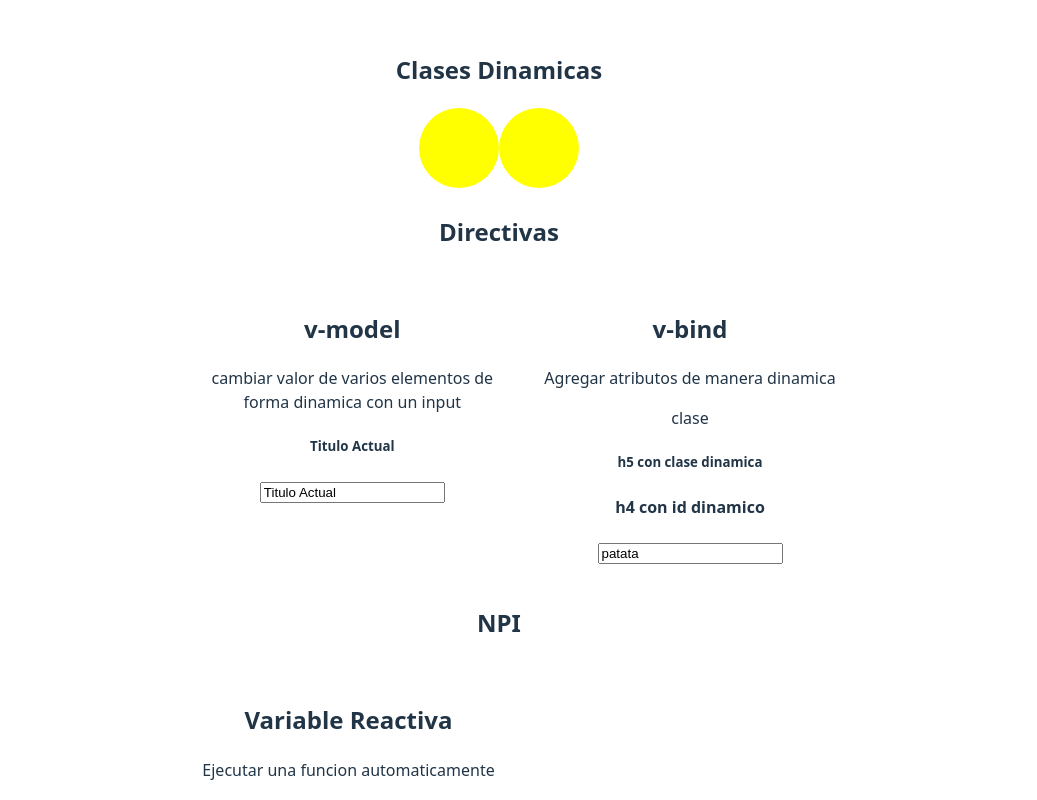
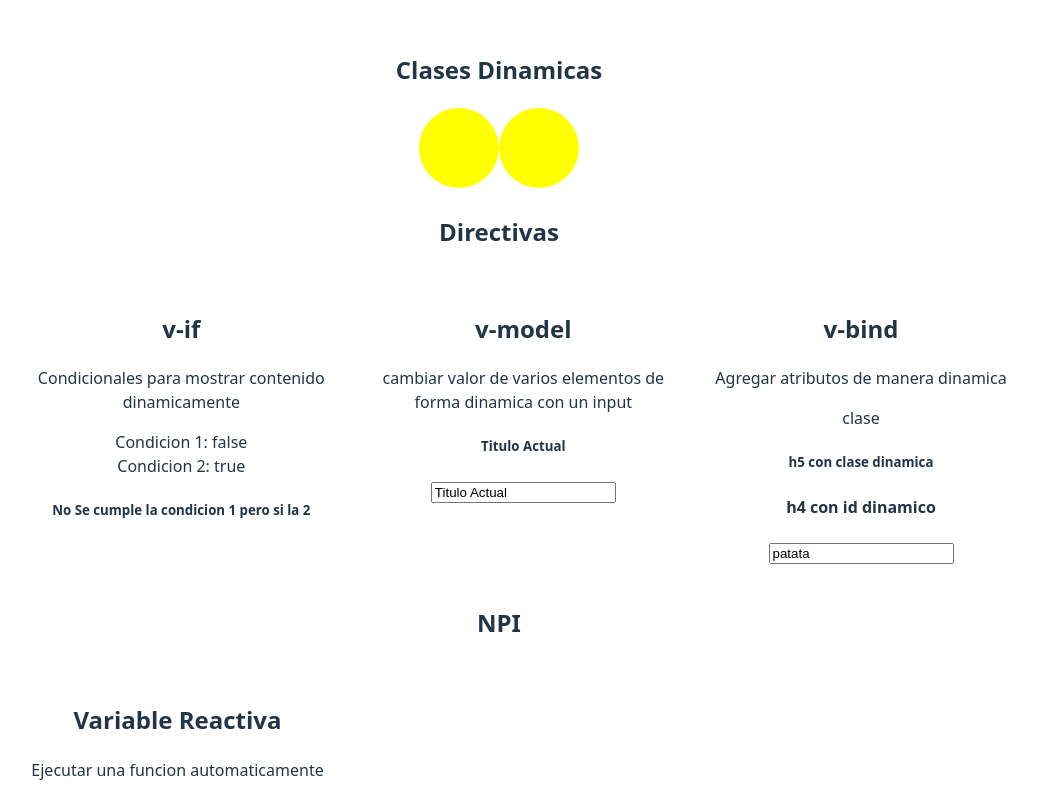
Before and after one commit to RamconDev/Vue-AmazingCode, a Vue app: page / in a window 1280 px wide. Shown: the top 800 px of the page, without its empty margins (141-1178 px from the left). Built offline with nearby package versions, Linux system fonts and the light colour scheme.

Commit message:
v-if - mostrar elementos mediante condicionales

```diff
--- a/src/App.vue
+++ b/src/App.vue
@@ -4,6 +4,7 @@
     import ClickComponen from './components/eventos/ClickComponen.vue';
     import VariableReactiva from './components/VariableReactiva.vue';
     import CambiarClasesDinamicamente from './components/CambiarClasesDinamicamente.vue'
+    import VIfCopmponen from './components/directivas/VIfCopmponen.vue';
 </script>
 
 <template>
@@ -12,6 +13,9 @@
 
     <h2>Directivas</h2>
     <ul>
+        <li>
+            <VIfCopmponen></VIfCopmponen>
+        </li>
         <li>
             <VModelComponent></VModelComponent>
         </li>
--- /dev/null
+++ b/src/components/directivas/VIfCopmponen.vue
@@ -0,0 +1,22 @@
+<script setup>
+    let condition = false;
+    let condition2 = true;
+</script>
+
+<template>
+    <h2>v-if</h2>
+    <p>Condicionales para mostrar contenido dinamicamente</p>
+
+    <span>Condicion 1: {{ condition }}</span>
+    <span>Condicion 2: {{ condition2 }}</span>
+
+    <h5 v-if="condition">Se cumple la condicion 1</h5>
+    <h5 v-else-if="condition2">No Se cumple la condicion 1 pero si la 2</h5>
+    <h5 v-else>No se cumplen las condiciones</h5>
+</template>
+
+<style scoped>
+    span {
+        display: block;
+    }
+</style>
```
